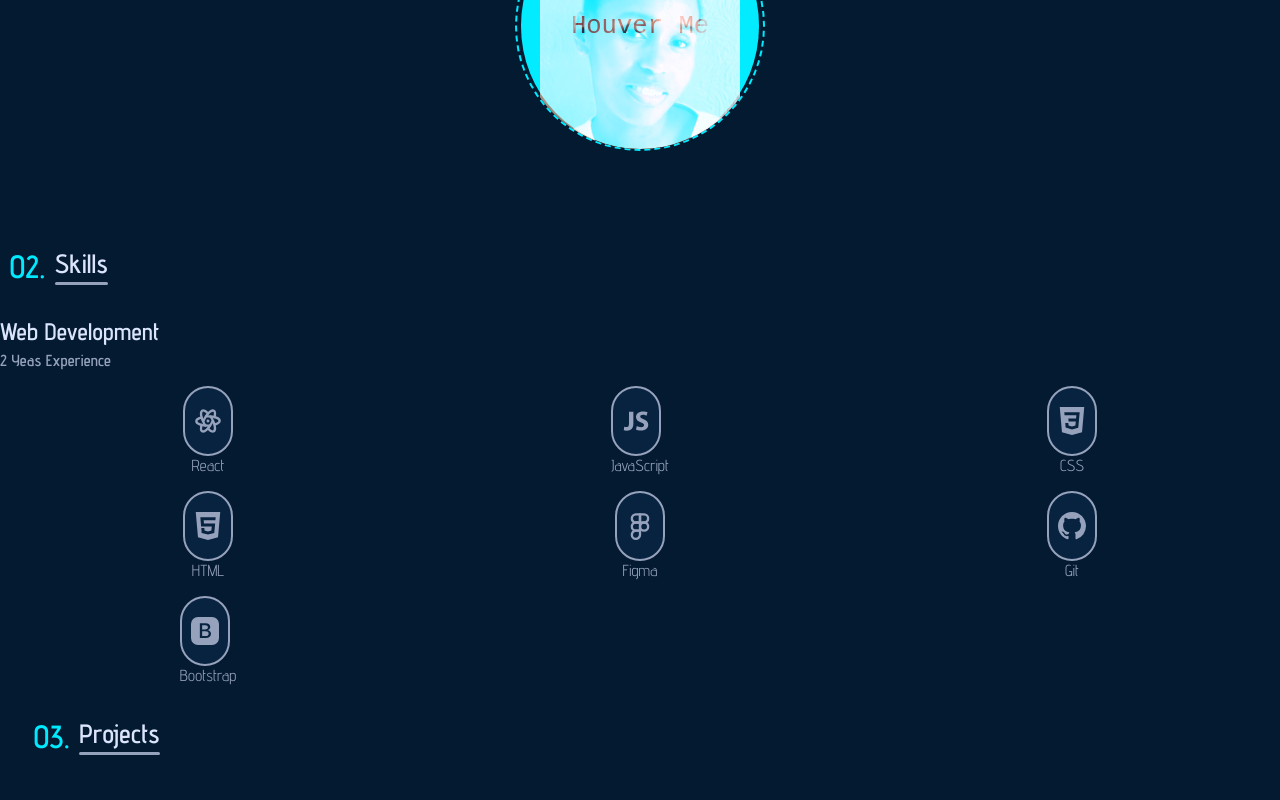
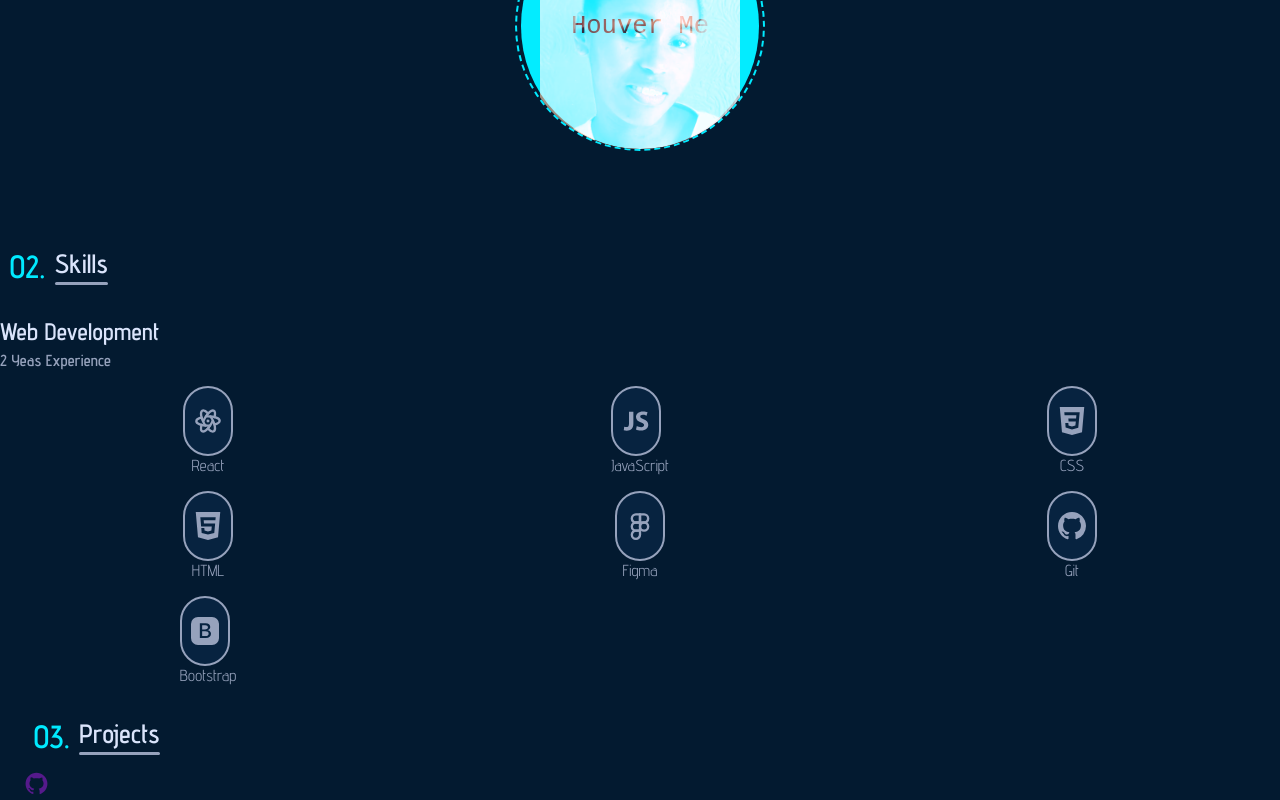
Before and after one commit to Sandra-Duarte/my-portfolio, a React (Create React App) app: page / in a window 1280 px wide. Shown: the part 998-1798 px from the top of the page. Before the commit the page ends 1769 px from the top, so only its background shows below. Built offline with nearby package versions, Linux system fonts and the light colour scheme.

Commit message:
github icon

```diff
--- a/src/Componenent/Page/Project/Project.jsx
+++ b/src/Componenent/Page/Project/Project.jsx
@@ -1,5 +1,6 @@
 import React from 'react'
 import "./Project.scss"
+import {AiFillGithub} from "react-icons/ai"
 
 const date = [
   {
@@ -27,12 +28,23 @@ const Project = () => {
 
  <div className='projectContainer grid'>
  {
- date.map(({id }) =>{
+ date.map(({id, github }) =>{
 return(
   <div key={id} className='singleProject'>
   <div className='externalLinks flex'>
-    <div className=''> <a href="" target = "_blank"></a> </div>
-  </div>
+
+    <div className='githubIcon'>
+      <a href={github}target = "_blank">
+        <AiFillGithub className="icon"/>
+      </a>
+     </div>
+     <div className= "">
+      <a>
+
+      </a>
+
+     </div>
+     </div>
   </div>
 )
  })
```
